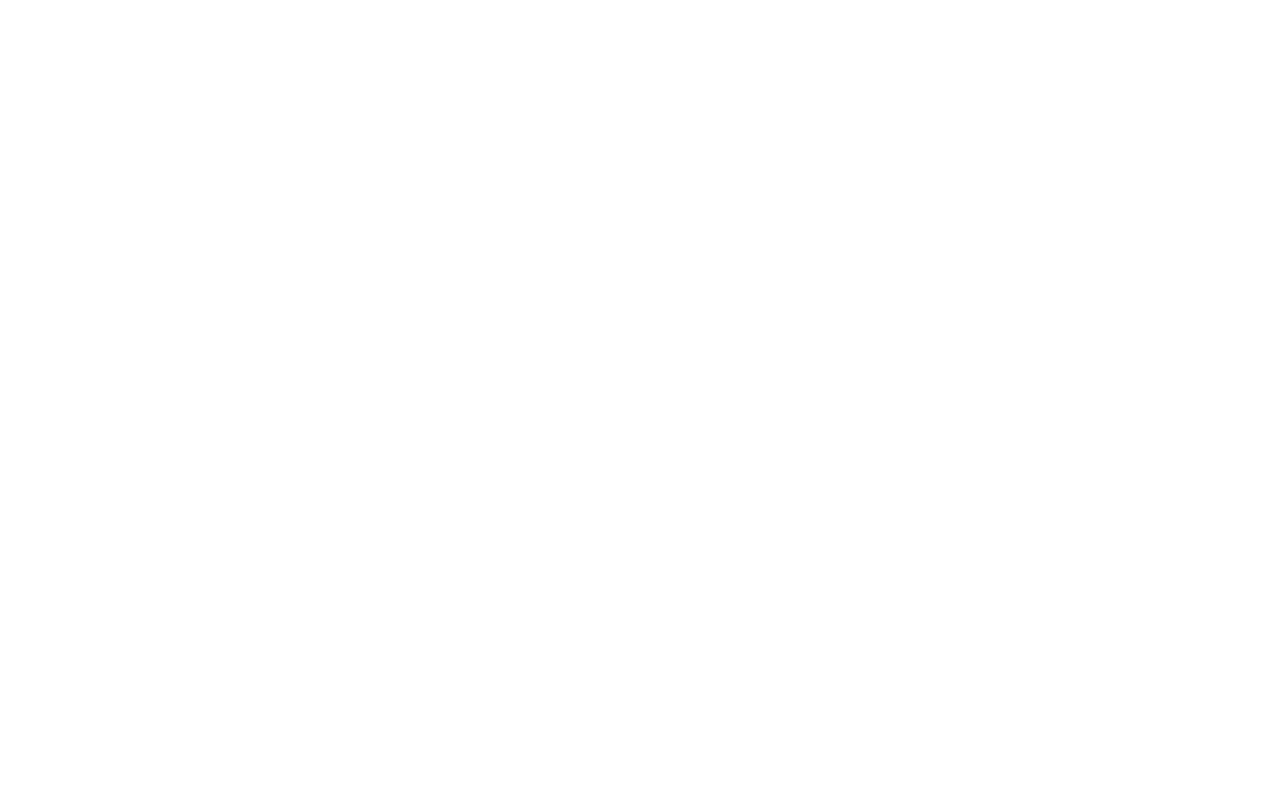
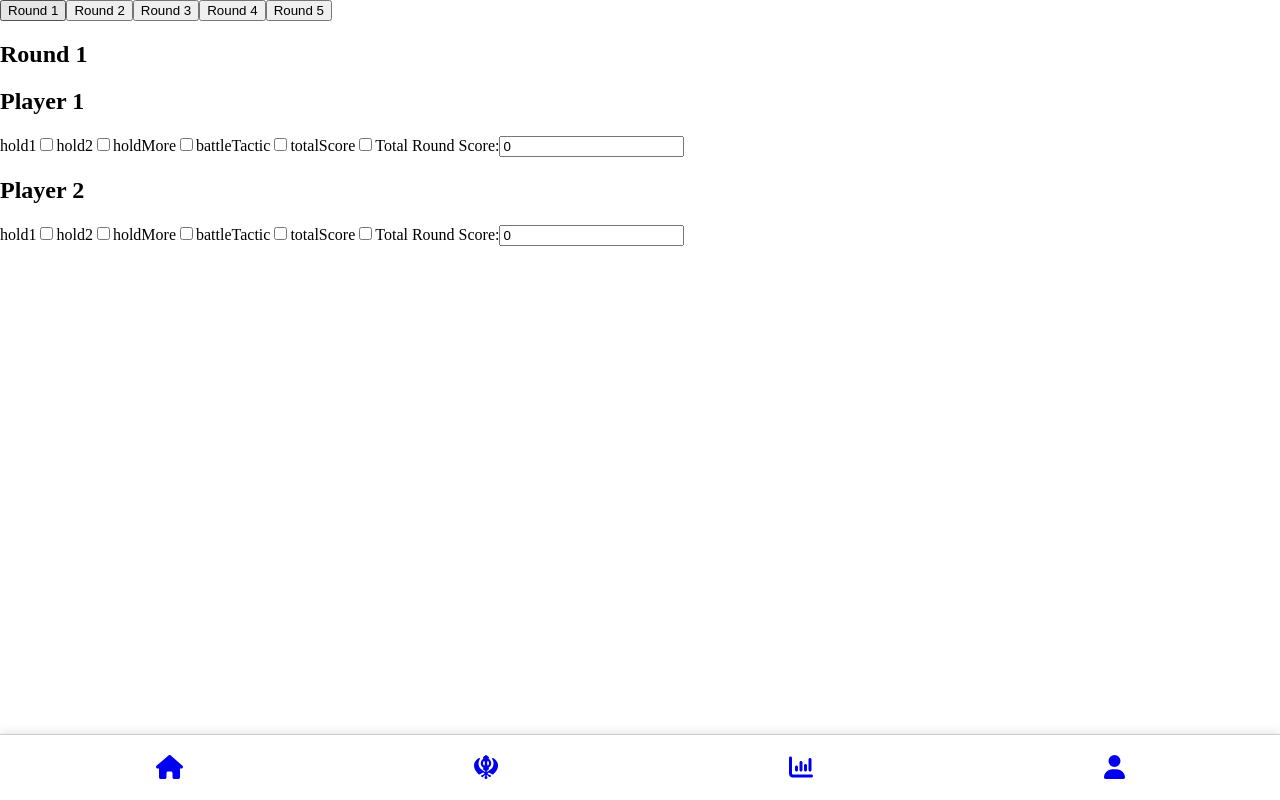
Before and after one commit to OzLievano/WarhammerTracker, a React app: page /round-data in a window 1280 px wide. Before the commit this address had no page. Built offline with nearby package versions, Linux system fonts and the light colour scheme.

Commit message:
feat: form data persistencing across rounds

```diff
--- a/src/components/homePage/HomePage.tsx
+++ b/src/components/homePage/HomePage.tsx
@@ -1,10 +1,13 @@
 import React from 'react'
+import {useNavigate} from 'react-router-dom';
 import { BottomNavigationBar } from '../navigationBars/BottomNavigationBar'
 
 export const HomePage = () => {
+  const navigate = useNavigate();
+
   return (
     <div>
-      <button>Create Match</button>
+      <button onClick={() => navigate('/create-match')}>Create Match</button>
       {/* Last 5 matches */}
       {/* Match History Container , Match History Tile */}
       <BottomNavigationBar/>
--- /dev/null
+++ b/src/components/matches/CreateMatch.tsx
@@ -0,0 +1,80 @@
+import React, {useState} from 'react';
+import {useNavigate} from 'react-router-dom';
+import { BottomNavigationBar } from '../navigationBars/BottomNavigationBar';
+
+export default function CreateMatch() {
+
+  const [playerData, setPlayerData] = useState({
+    player1: {
+      userName: '',
+      army: '',
+      subFaction: '',
+      grandStrategy: ''
+    },
+    player2: {
+      userName: '',
+      army: '',
+      subFaction: '',
+      grandStrategy: ''
+    },
+  });
+
+  const navigate = useNavigate();
+
+  const handleCreateMatch = () => {
+    // this will submit data and redirect to 'match-1'
+    navigate('/round-data');
+  }
+
+  return (
+    <div>
+      {/*
+        redirect to matchRound Page
+          matchRound page
+            1-5 buttons with numeric value
+            each button renders a roundForm with own values
+            player can select battle tactics
+      */}
+      <form>
+        <h2> Player 1 </h2>
+        <label>
+          User Name:
+          <input type='text' name='username'/>
+        </label>
+        <label>
+          Army:
+          <input type='text' name='army'/>
+        </label>
+        <label>
+          Subfaction:
+          <input type='text' name='subfaction'/>
+        </label>
+        <label>
+          Grand Strategy:
+          <input type='text' name='grandstrategy'/>
+        </label>
+      </form>
+      <form>
+        <h2> Player 2 </h2>
+        <label>
+          User Name:
+          <input type='text' name='username'/>
+        </label>
+        <label>
+          Army:
+          <input type='text' name='army'/>
+        </label>
+        <label>
+          Subfaction:
+          <input type='text' name='subfaction'/>
+        </label>
+        <label>
+          Grand Strategy:
+          <input type='text' name='grandstrategy'/>
+        </label>
+        <button onSubmit={handleCreateMatch}>Submit</button>
+      </form>
+      <BottomNavigationBar/>
+    </div>
+  )
+}
--- /dev/null
+++ b/src/components/matches/MatchSummary.tsx
@@ -0,0 +1,7 @@
+import React from 'react'
+
+export const MatchSummary = () => {
+  return (
+    <div>MatchSummary</div>
+  )
+}
--- /dev/null
+++ b/src/components/matches/RoundInformation.tsx
@@ -0,0 +1,129 @@
+import React, { useState } from 'react'
+import {useNavigate} from 'react-router-dom';
+import { BottomNavigationBar } from '../navigationBars/BottomNavigationBar';
+
+export const RoundInformation = () => {
+  const [currentRound, setCurrentRound] = useState(1);
+
+  const [matchData, setMatchData] =  useState(Array(5).fill({
+    player1: {
+      hold1: false,
+      hold2: false,
+      holdMore: false,
+      battleTactic: false,
+      totalScore: 0,
+    },
+    player2: {
+      hold1: false,
+      hold2: false,
+      holdMore: false,
+      battleTactic: false,
+      totalScore: 0,
+    },
+  }))
+
+  const navigate = useNavigate();
+
+  const handleRoundChange = (newRound:number) => {
+    setCurrentRound(newRound);
+  };
+
+  const handleCheckboxChange = (roundIndex: number, playerIndex: number, checkboxName: string, isChecked: boolean) => {
+    setMatchData((prevData) => {
+      const newData = [...prevData];
+      newData[roundIndex] = {
+        ...newData[roundIndex],
+        [`player${playerIndex + 1}`]: {
+          ...newData[roundIndex][`player${playerIndex + 1}`],
+          [checkboxName]: isChecked,
+        },
+      };
+      return newData;
+    });
+  };
+
+  const handleTotalScoreChange = (roundIndex:number, playerIndex:number, value:number) => {
+    // Implement logic to update total score state
+  };
+
+  const handleSubmitResults = (e:any) => {
+    e.preventDefault()
+    navigate('/match-summary')
+  }
+
+  return (
+    <div>
+      <div>
+        {/* Navigation buttons */}
+        {[1, 2, 3, 4, 5].map((round) => (
+          <button key={round} onClick={() => handleRoundChange(round)}>
+            Round {round}
+          </button>
+        ))}
+      </div>
+      <div>
+        <h2>Round {currentRound}</h2>
+      <form>
+          <h2>Player 1</h2>
+          {/* Render checkboxes based on matchData[currentRound - 1].player1.checkboxes */}
+          {/* Update handleCheckboxChange accordingly */}
+          {Object.keys(matchData[currentRound - 1].player1).map((checkboxName) => (
+            <label key={checkboxName}>
+              {checkboxName}
+              <input
+                type="checkbox"
+                name={checkboxName}
+                checked={matchData[currentRound - 1].player1[checkboxName]}
+                onChange={(e) => handleCheckboxChange(currentRound - 1, 0, checkboxName, e.target.checked)}
+              />
+            </label>
+          ))}
+
+          {/* Repeat for other checkboxes */}
+
+          {/* Total round score input */}
+          <label>
+            Total Round Score:
+            <input
+              type="number"
+              value={matchData[currentRound - 1].player1.totalScore}
+              onChange={(e) => handleTotalScoreChange(currentRound - 1, 0, parseInt(e.target.value))}
+            />
+          </label>
+        </form>
+
+        {/* Form for the current round and player 2 */}
+        <form>
+          <h2>Player 2</h2>
+          {/* Render checkboxes based on matchData[currentRound - 1].player2.checkboxes */}
+          {/* Update handleCheckboxChange accordingly */}
+          {Object.keys(matchData[currentRound - 1].player2).map((checkboxName) => (
+            <label key={checkboxName}>
+              {checkboxName}
+              <input
+                type="checkbox"
+                name={checkboxName}
+                checked={matchData[currentRound - 1].player2[checkboxName]}
+                onChange={(e) => handleCheckboxChange(currentRound - 1, 1, checkboxName, e.target.checked)}
+              />
+            </label>
+          ))}
+          {/* Repeat for other checkboxes */}
+
+          {/* Total round score input */}
+          <label>
+            Total Round Score:
+            <input
+              type="number"
+              value={matchData[currentRound - 1].player2.totalScore}
+              onChange={(e) => handleTotalScoreChange(currentRound - 1, 1, parseInt(e.target.value))}
+            />
+          </label>
+          {currentRound === 5 ? <button onClick={handleSubmitResults}>Submit Match Results</button> : <></>}
+        </form>
+      </div>
+      {/* if round 5 , show submit score  */}
+      <BottomNavigationBar/>
+    </div>
+  )
+}
--- a/src/index.tsx
+++ b/src/index.tsx
@@ -7,9 +7,13 @@ import { HomePage } from './components/homePage/HomePage';
 import { LeaderBoardHome } from './components/leaderboard/LeaderBoardHome';
 import { MatchFinder } from './components/matches/MatchFinder';
 import { ProfilePage } from './components/userProfile/ProfilePage';
+import CreateMatch from './components/matches/CreateMatch';
+import { RoundInformation } from './components/matches/RoundInformation';
+import { MatchSummary } from './components/matches/MatchSummary';
 
 // `!` is a non-null assertion because we are sure the value will never be null
 const root = ReactDOM.createRoot(document.getElementById('root')!);
+
 root.render(
   <React.StrictMode>
     <BrowserRouter>
@@ -17,6 +21,9 @@ root.render(
         <Route path='/' element={<LoginPage/>} />
         <Route path='/home' element={<HomePage/>} />
         <Route path='/leaderboards' element={<LeaderBoardHome/>} />
+        <Route path="/create-match" element={<CreateMatch/>}/>
+        <Route path="/match-summary" element={<MatchSummary />} />
+        <Route path="/round-data" element={<RoundInformation />} />
         <Route path='/match-finder' element={<MatchFinder/>} />
         <Route path='/user-profile' element={<ProfilePage/>} />
       </Routes>
```
